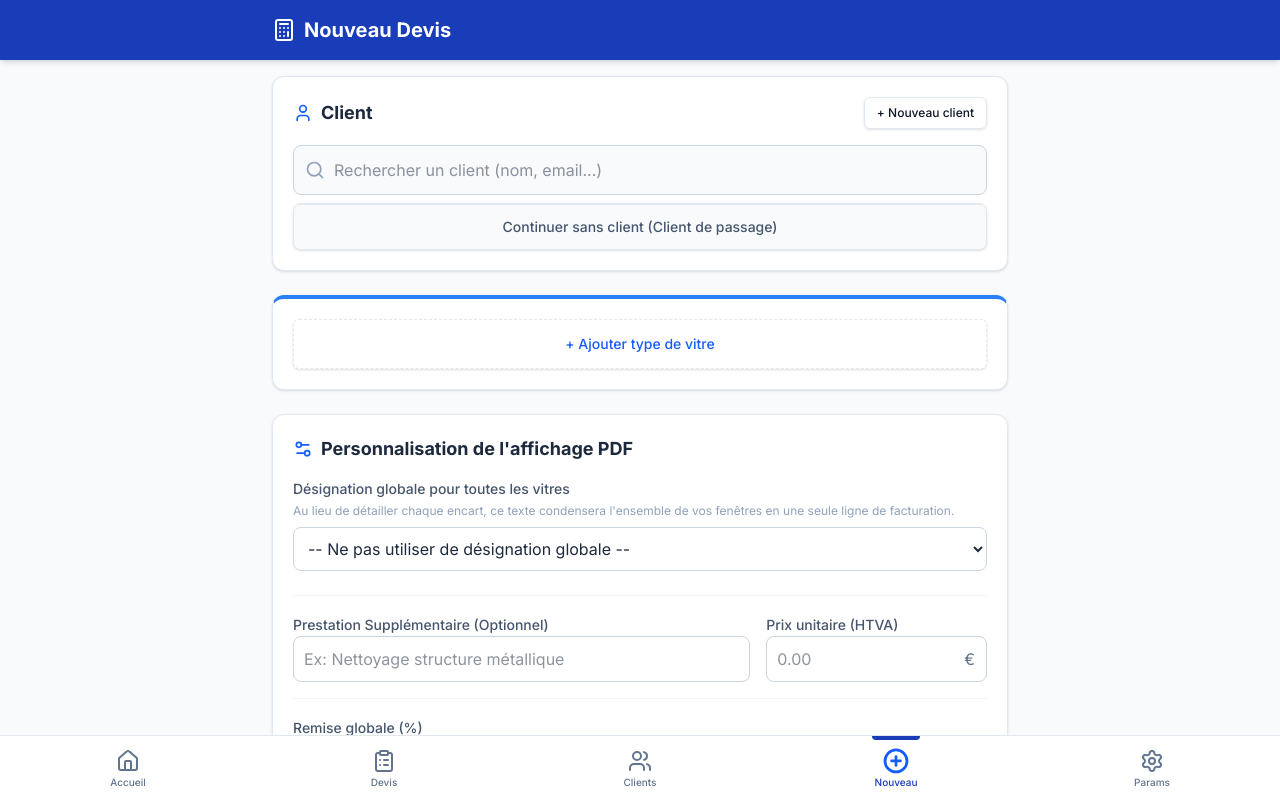
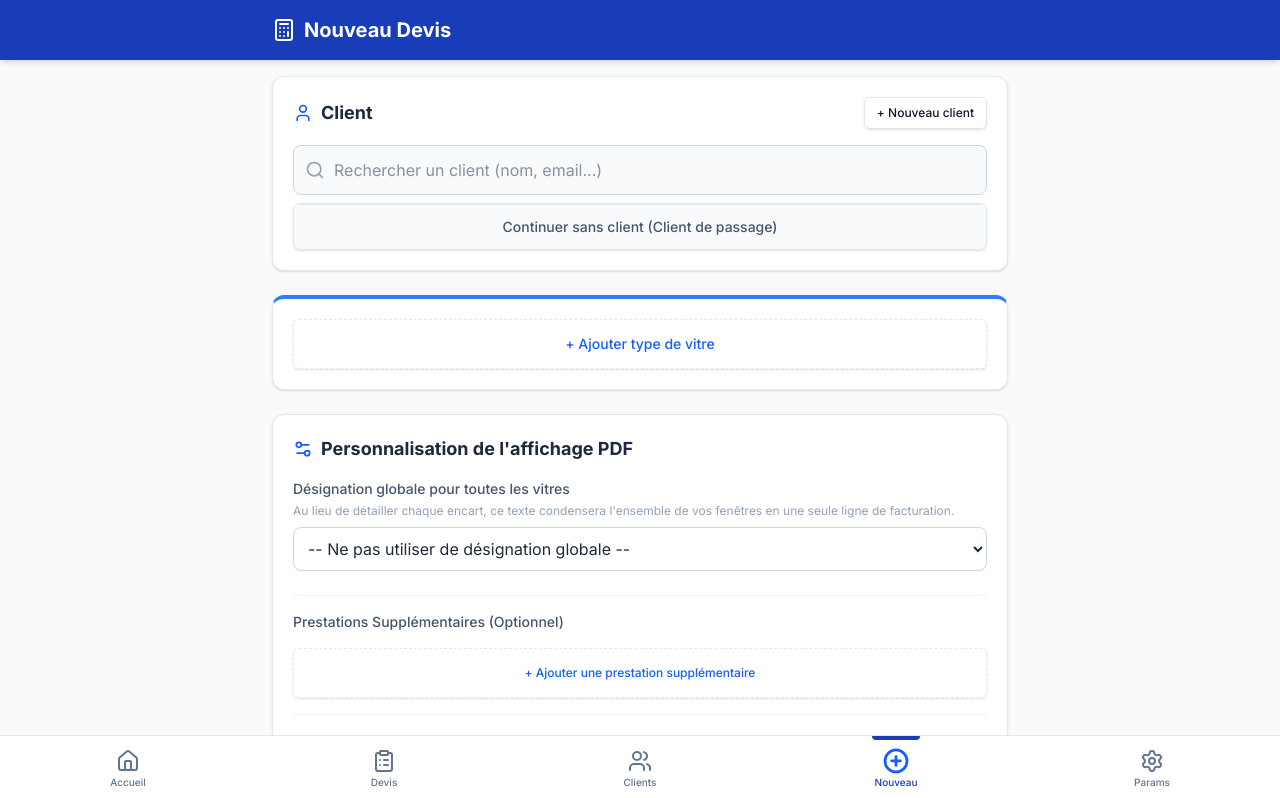
Before and after one commit to adrienoblin/devis-vitres-mvp, a Next.js app: page /devis in a window 1280 px wide. Shown: the top 798 px of the page. Built offline with nearby package versions, Linux system fonts and the light colour scheme; what @react-pdf/renderer would draw is missing.

Commit message:
Feat (Devis): Allow dynamic array of Extra Tasks, update state and PDF rendering

```diff
--- a/src/app/devis/page.tsx
+++ b/src/app/devis/page.tsx
@@ -51,8 +51,7 @@ export default function NouveauDevisPage() {
 
   const [globalDesignation, setGlobalDesignation] = useState<string>('');
   const [isCustomDesignation, setIsCustomDesignation] = useState<boolean>(false);
-  const [extraTaskDescription, setExtraTaskDescription] = useState<string>('');
-  const [extraTaskPrice, setExtraTaskPrice] = useState<string>('');
+  const [extraTasks, setExtraTasks] = useState<{ id: string, description: string, price: string }[]>([]);
 
   const [showEmailModal, setShowEmailModal] = useState<{ devis: DevisData, base64: string } | null>(null);
   const signaturePadRef = useRef<SignaturePadRef>(null);
@@ -76,8 +75,11 @@ export default function NouveauDevisPage() {
           setNotes(devisToEdit.notes || '');
           const existingGlobal = devisToEdit.globalDesignation || '';
           setGlobalDesignation(existingGlobal);
-          setExtraTaskDescription(devisToEdit.extraTaskDescription || '');
-          setExtraTaskPrice(devisToEdit.extraTaskPrice ? devisToEdit.extraTaskPrice.toString() : '');
+          const loadedExtraTasks = devisToEdit.extraTasks?.map(t => ({ ...t, price: t.price.toString() })) || [];
+          if (devisToEdit.extraTaskDescription) {
+            loadedExtraTasks.push({ id: uuidv4(), description: devisToEdit.extraTaskDescription, price: devisToEdit.extraTaskPrice?.toString() || '' });
+          }
+          setExtraTasks(loadedExtraTasks);
 
           if (existingGlobal) {
             const { config: currentConfig } = useAppStore.getState();
@@ -133,9 +135,9 @@ export default function NouveauDevisPage() {
 
   const subTotal = useMemo(() => {
     const windowsTotal = windows.reduce((acc, current) => acc + calculateWindowPrice(current, config), 0);
-    const extraPrice = parseFloat(extraTaskPrice) || 0;
+    const extraPrice = extraTasks.reduce((acc, task) => acc + (parseFloat(task.price) || 0), 0);
     return windowsTotal + extraPrice;
-  }, [windows, config, extraTaskPrice]);
+  }, [windows, config, extraTasks]);
 
   const discountAmount = useMemo(() => {
     return subTotal * (discount / 100);
@@ -169,8 +171,7 @@ export default function NouveauDevisPage() {
         photos: [],
         needsSync: true,
         globalDesignation: globalDesignation.trim() || undefined,
-        extraTaskDescription: extraTaskDescription.trim() || undefined,
-        extraTaskPrice: parseFloat(extraTaskPrice) || undefined
+        extraTasks: extraTasks.filter(t => t.description.trim() !== '' && (parseFloat(t.price) || 0) > 0).map(t => ({ id: t.id, description: t.description.trim(), price: parseFloat(t.price) || 0 })),
       };
 
       if (existingDevisId) {
@@ -416,30 +417,39 @@ export default function NouveauDevisPage() {
               )}
             </div>
 
-            <div className="border-t border-slate-100 pt-4 grid grid-cols-1 md:grid-cols-3 gap-4">
+            <div className="border-t border-slate-100 pt-4 space-y-4">
+              <h3 className="text-sm font-medium text-slate-600">Prestations Supplémentaires (Optionnel)</h3>
+              {extraTasks.map((task) => (
+                <div key={task.id} className="grid grid-cols-1 md:grid-cols-3 gap-4 items-end bg-slate-50 p-3 rounded-lg border border-slate-100 relative">
+                  <button onClick={() => setExtraTasks(prev => prev.filter(t => t.id !== task.id))} className="absolute top-2 right-2 text-slate-400 hover:text-red-500"><Trash2 className="h-4 w-4" /></button>
                   <div className="space-y-1 md:col-span-2">
-                <label className="text-sm font-medium text-slate-600">Prestation Supplémentaire (Optionnel)</label>
+                    <label className="text-xs text-slate-500">Description</label>
                     <input
                       type="text"
                       placeholder="Ex: Nettoyage structure métallique"
-                  value={extraTaskDescription}
-                  onChange={(e) => setExtraTaskDescription(e.target.value)}
-                  className="w-full rounded-lg border-slate-300 border p-2.5 text-slate-800 focus:ring-2 outline-none"
+                      value={task.description}
+                      onChange={(e) => setExtraTasks(prev => prev.map(t => t.id === task.id ? { ...t, description: e.target.value } : t))}
+                      className="w-full rounded border-slate-300 border p-2 text-slate-800 focus:ring-2 outline-none text-sm"
                     />
                   </div>
                   <div className="space-y-1">
-                <label className="text-sm font-medium text-slate-600">Prix unitaire (HTVA)</label>
+                    <label className="text-xs text-slate-500">Prix unitaire (HT)</label>
                     <div className="relative">
                       <input
                         type="number"
                         placeholder="0.00"
-                    value={extraTaskPrice}
-                    onChange={(e) => setExtraTaskPrice(e.target.value)}
-                    className="w-full rounded-lg border-slate-300 border p-2.5 text-slate-800 focus:ring-2 outline-none pr-8"
+                        value={task.price}
+                        onChange={(e) => setExtraTasks(prev => prev.map(t => t.id === task.id ? { ...t, price: e.target.value } : t))}
+                        className="w-full rounded border-slate-300 border p-2 text-slate-800 focus:ring-2 outline-none pr-8 text-sm"
                       />
-                  <span className="absolute right-3 top-1/2 -translate-y-1/2 text-slate-500">€</span>
+                      <span className="absolute right-3 top-1/2 -translate-y-1/2 text-slate-500 text-sm">€</span>
                     </div>
                   </div>
+                </div>
+              ))}
+              <Button variant="outline" size="sm" onClick={() => setExtraTasks(prev => [...prev, { id: uuidv4(), description: '', price: '' }])} className="w-full border-dashed text-blue-600 border-blue-200 hover:bg-blue-50 py-4 h-auto font-medium">
+                + Ajouter une prestation supplémentaire
+              </Button>
             </div>
 
             <div className="grid grid-cols-2 gap-4 border-t border-slate-100 pt-4">
--- a/src/components/pdf/DevisDocument.tsx
+++ b/src/components/pdf/DevisDocument.tsx
@@ -281,14 +281,20 @@ export const DevisDocument = ({ devis, client, config }: DevisDocumentProps) =>
         });
     }
 
-    if (devis.extraTaskDescription && devis.extraTaskPrice) {
+    // Handle multiple extra tasks and old devis format fallback
+    const allExtraTasks = devis.extraTasks ? [...devis.extraTasks] : [];
+    if (devis.extraTaskDescription && devis.extraTaskPrice && allExtraTasks.length === 0) {
+        allExtraTasks.push({ id: 'legacy', description: devis.extraTaskDescription, price: devis.extraTaskPrice });
+    }
+
+    allExtraTasks.forEach(task => {
         rows.push({
-            name: devis.extraTaskDescription,
+            name: task.description,
             quantity: 1,
-            total: devis.extraTaskPrice,
+            total: task.price,
             isTravel: false
         });
-    }
+    });
 
     const travelItems = devis.items.filter(i => i.isFraisDeplacement);
     travelItems.forEach(item => {
--- a/src/lib/store.ts
+++ b/src/lib/store.ts
@@ -67,8 +67,9 @@ export interface DevisData {
     photos: { windowId: string; photoBase64: string }[];
     needsSync?: boolean; // if we need to upload this quote to hubspot
     globalDesignation?: string;
-    extraTaskDescription?: string;
-    extraTaskPrice?: number;
+    extraTaskDescription?: string; // deprecated
+    extraTaskPrice?: number; // deprecated
+    extraTasks?: { id: string; description: string; price: number }[];
 }
 
 export interface OfflineTask {
```
Lines whose indentation alone changed are shown as unchanged.
